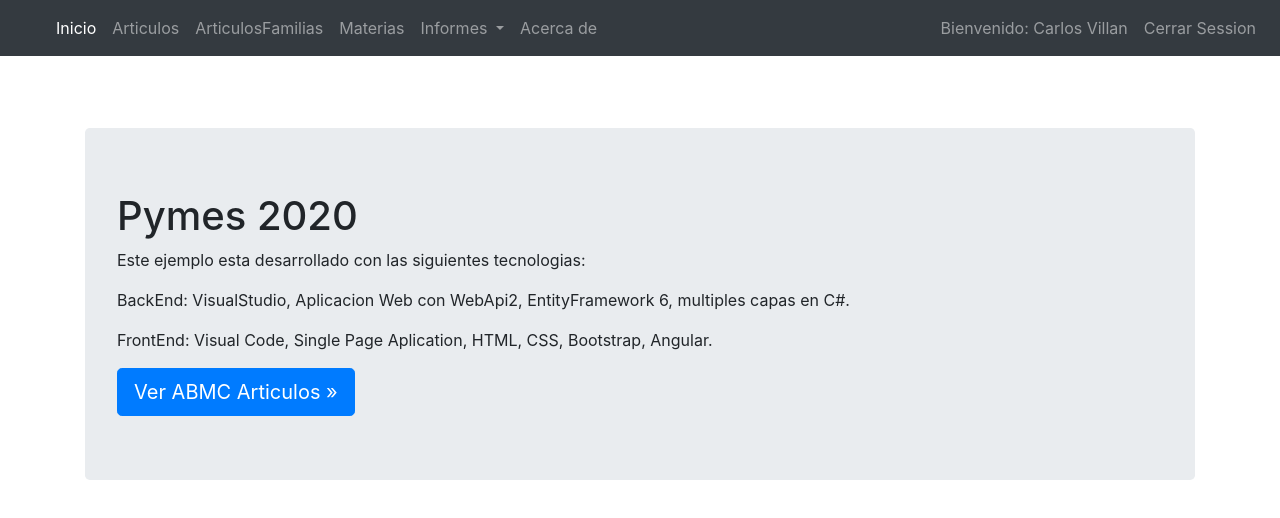
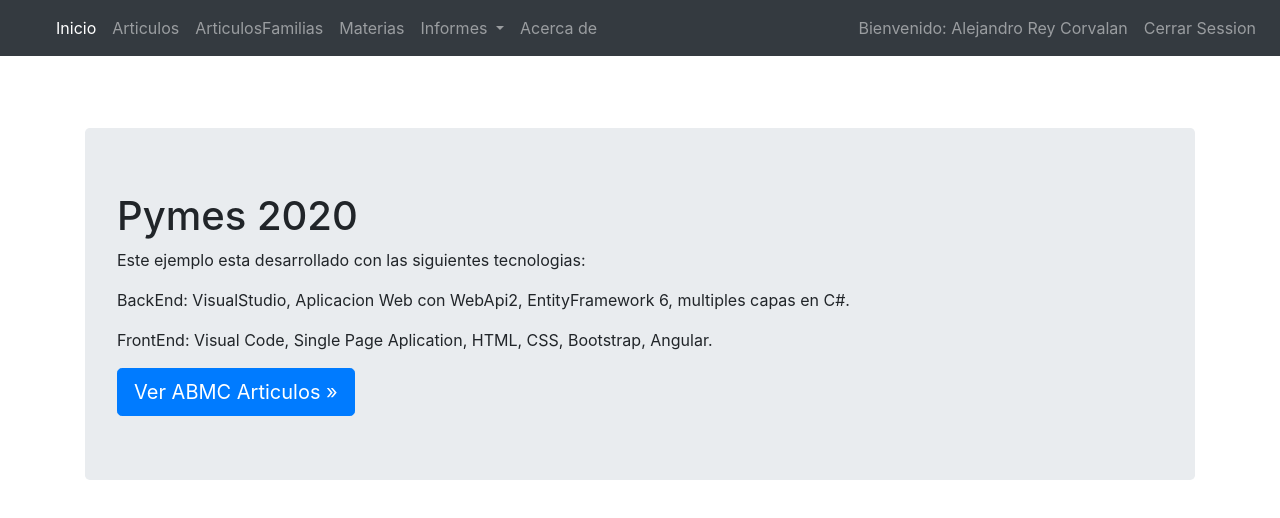
Before and after one commit to cristianrojas07/pymes2020-v8-byhxdb-parcial4k2-72723, an Angular app: page /inicio in a window 1280 px wide. Shown: the top 518 px of the page. Built offline with nearby package versions, Linux system fonts and the light colour scheme.

Commit message:
2 files modified

```diff
--- a/src/app/components/materias/materias.component.html
+++ b/src/app/components/materias/materias.component.html
@@ -9,7 +9,7 @@
       </div>
       <br>
       <table class="table table-bordered table-striped">
-        <caption>Lista de Materias</caption>
+        <caption>Listado Materias</caption>
         <thead class="thead-dark">
           <tr>
               <th class="text-center">ID Materia</th>
@@ -61,7 +61,7 @@
           <div class="col-sm-8">
             <input type="text" name="MateriaNombre" autocomplete="off" class="form-control" formControlName="MateriaNombre" [ngClass]="{'is-invalid':(formGroup.controls.MateriaNombre.touched || formGroup.controls.MateriaNombre.dirty || submitted) && formGroup.controls.MateriaNombre.errors, 'is-valid': !formGroup.controls.MateriaNombre.errors}" />
             <span class="text-danger" *ngIf="(formGroup.controls.MateriaNombre.touched || formGroup.controls.MateriaNombre.dirty || submitted) && formGroup.controls.MateriaNombre.errors?.required"> Dato requerido. </span>
-            <span class="text-danger" *ngIf="(formGroup.controls.MateriaNombre.touched || formGroup.controls.MateriaNombre.dirty || submitted) && formGroup.controls.MateriaNombre.errors?.maxlength"> Dato texto, 1 a 55 caracteres. </span>
+            <span class="text-danger" *ngIf="(formGroup.controls.MateriaNombre.touched || formGroup.controls.MateriaNombre.dirty || submitted) && formGroup.controls.MateriaNombre.errors?.maxlength"> Dato texto, 1 a 50 caracteres. </span>
           </div>
         </div>
       </fieldset>
--- a/src/app/components/menu/menu.component.html
+++ b/src/app/components/menu/menu.component.html
@@ -36,7 +36,7 @@
         </ul>
 
         <ul class="navbar-nav">
-            <li class="nav-item"><a class="nav-link" href="">Bienvenido: Carlos Villan</a></li>
+            <li class="nav-item"><a class="nav-link" href="">Bienvenido: Alejandro Rey Corvalan</a></li>
             <li class="nav-item"><a class="nav-link" href="">Cerrar Session</a></li>
         </ul>
     </div>
```
